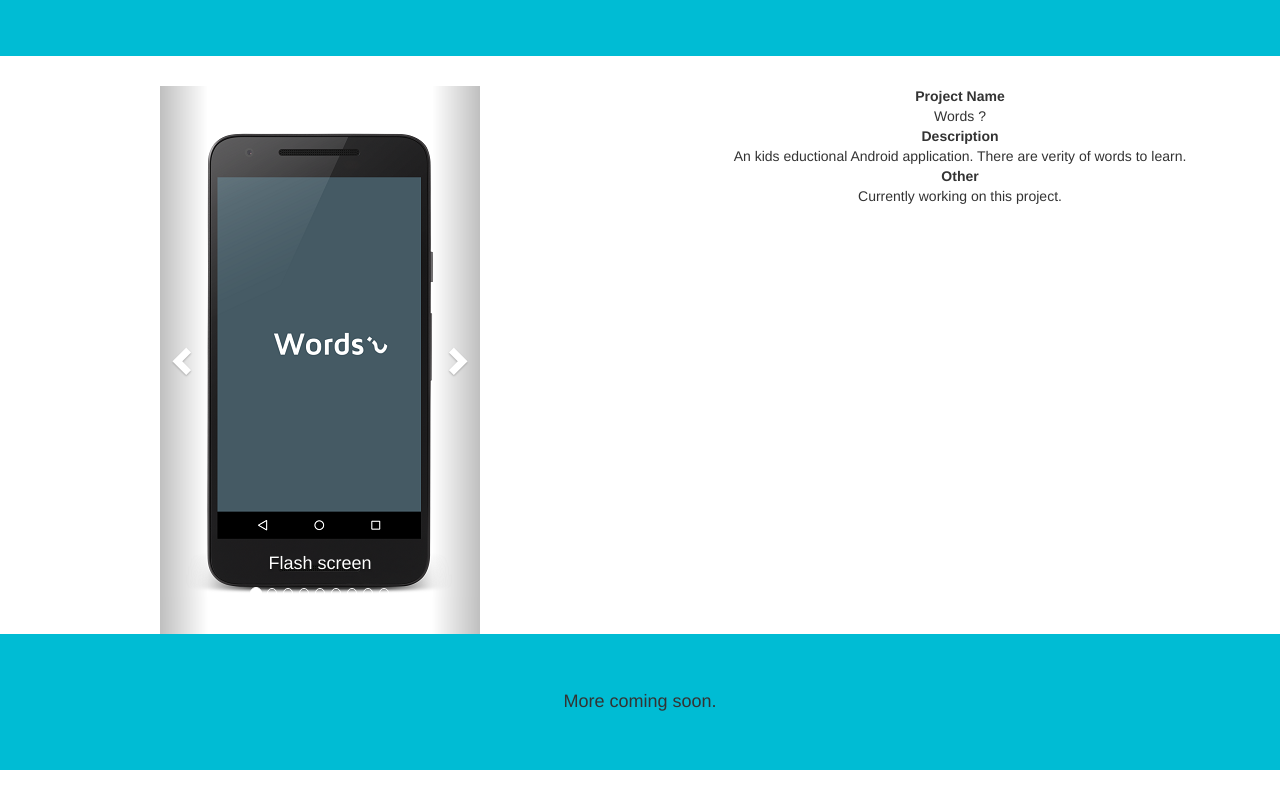
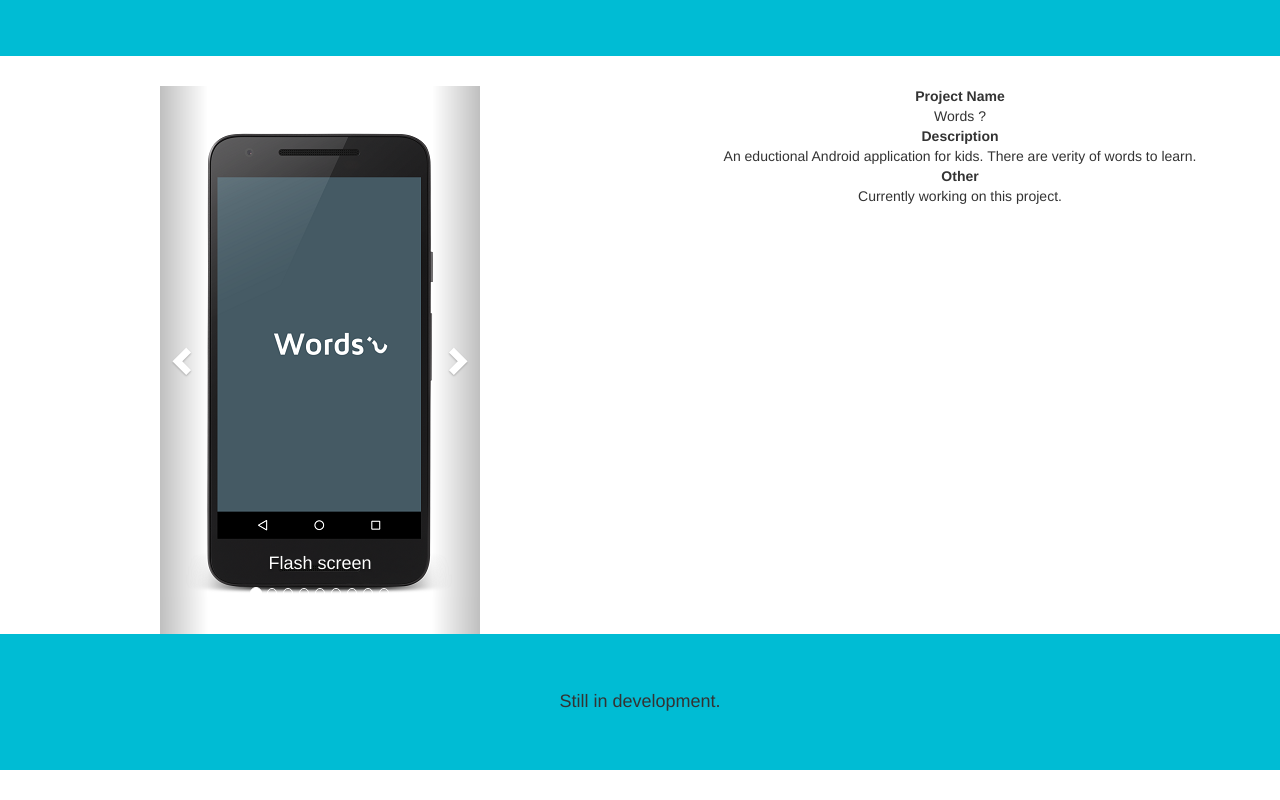
Before and after one commit to mukeshmaurya91/mukeshmaurya91.github.io, a plain HTML site: page index.html in a window 1280 px wide. Shown: the part 420-1220 px from the top of the page. Drawn offline with Linux system fonts and the light colour scheme.

Commit message:
Word fixing.

```diff
--- a/index.html
+++ b/index.html
@@ -142,7 +142,7 @@
 				Description
 				</dt>
 				<dd>
-				  An kids eductional Android application. There are verity of words to learn.
+				  An eductional Android application for kids. There are verity of words to learn.
 				</dd>
         <dt>
         Other
@@ -158,7 +158,7 @@
     <div style="background-color:#00BCD4 !important" class="jumbotron">
       <div class="container-fluid">
         <div class="text-center">
-          <h4>More coming soon.</h4>
+          <h4>Still in development.</h4>
       </div>
         </div>
           </div>
```
